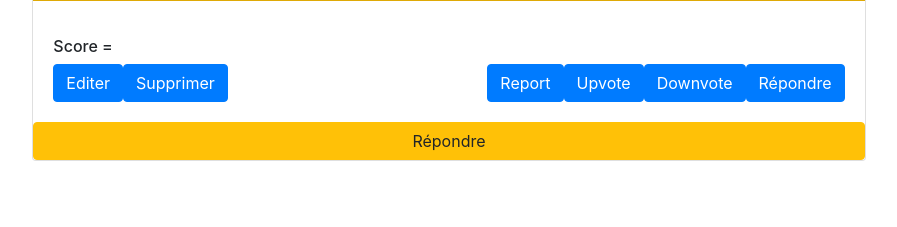
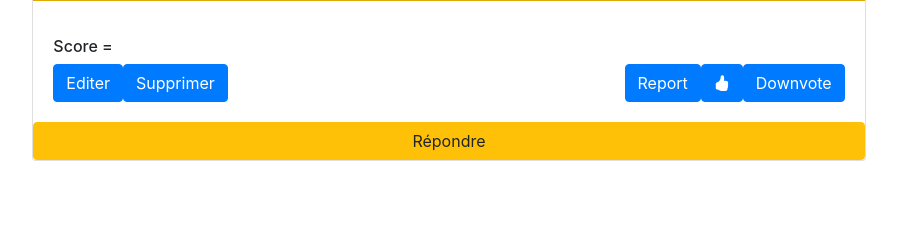
Before and after one commit to Iovlyclick/symforumium, a Symfony app: template templates/forum/topic/show.html.twig in a window 1280 px wide. Shown: the part 172-399 px from the top of the page, without its empty margins (191-1088 px from the left). Run offline with Twig, Linux system fonts and the light colour scheme; the template is opened without the code that fills it, so the values that code supplies are empty; some libraries are stand-ins or nearby versions.

Commit message:
j'ai rien à dire

```diff
--- a/templates/base.html.twig
+++ b/templates/base.html.twig
@@ -6,7 +6,9 @@
 			{% block title %}Slackoverflow
 			{% endblock %}
 		</title>
-		<link rel="stylesheet" href="https://maxcdn.bootstrapcdn.com/bootstrap/4.0.0/css/bootstrap.min.css"/> {% block stylesheets %}{% endblock %}
+		<link rel="stylesheet" href="https://maxcdn.bootstrapcdn.com/bootstrap/4.0.0/css/bootstrap.min.css"/>
+		<link rel="stylesheet" href="https://cdn.jsdelivr.net/npm/bootstrap-icons@1.5.0/font/bootstrap-icons.css">
+			{% block stylesheets %}{% endblock %}
 		</head>
 		<body>
 			<nav class="navbar navbar-expand-lg navbar-dark bg-dark" style="height: 70px;">
--- a/templates/forum/topic/show.html.twig
+++ b/templates/forum/topic/show.html.twig
@@ -25,9 +25,8 @@
 					<a href="{{ path('edit_topic', { 'id': topic.id }) }}" class="btn btn-primary float-left">Editer</a>
 					<a href="{{ path('delete_topic', { 'id': topic.id }) }}" class="btn btn-primary float-left">Supprimer</a>
 				{% endif %}
-				<a href="{{ path('create_post', { 'topic_id': topic.id }) }}" class="btn btn-primary float-right">Répondre</a>
 				<a href="{{ path('dislike_topic', { 'id': topic.id }) }}" class="btn btn-primary float-right">Downvote</a>
-				<a href="{{ path('like_topic', { 'id': topic.id }) }}" class="btn btn-primary float-right">Upvote</a>
+				<a href="{{ path('like_topic', { 'id': topic.id }) }}" class="btn btn-primary float-right bi bi-hand-thumbs-up-fill"></a>
 				<a href="{{ path('report_topic', { 'id': topic.id }) }}" class="btn btn-primary float-right">Report</a>
 
 			</div>
@@ -61,7 +60,6 @@
 							{% endif %}
 						{% endif %}
 
-						<a href="{{ path('create_comment', { 'post_id': post.id }) }}" class="btn btn-primary float-right">Commenter</a>
 						<a href="{{ path('dislike_post', { 'id': post.id }) }}" class="btn btn-primary float-right">Downvote</a>
 						<a href="{{ path('like_post', { 'id': post.id }) }}" class="btn btn-primary float-right">Upvote</a>
 						<a href="{{ path('report_post', { 'id': post.id }) }}" class="btn btn-primary float-right">Report</a>
```
